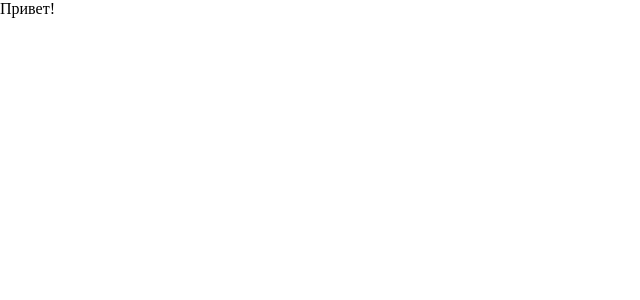
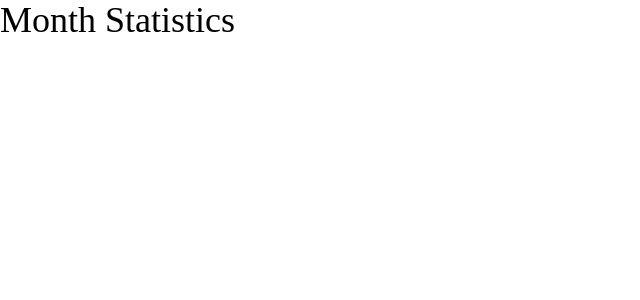
Before and after one commit to maximlitvinov/weather-typescript-app, a React (Create React App) app: page /month-statistics in a window 1280 px wide. Shown: the top 300 px of the page, without its empty margins (0-640 px from the left). Built offline with nearby package versions, Linux system fonts and the light colour scheme.

Commit message:
Add React routing

```diff
--- a/package.json
+++ b/package.json
@@ -10,9 +10,11 @@
     "@types/node": "^16.18.11",
     "@types/react": "^18.0.27",
     "@types/react-dom": "^18.0.10",
+    "@types/react-router-dom": "^5.3.3",
     "normalize.css": "^8.0.1",
     "react": "^18.2.0",
     "react-dom": "^18.2.0",
+    "react-router-dom": "^6.7.0",
     "react-scripts": "5.0.1",
     "sass": "^1.57.1",
     "typescript": "^4.9.4",
--- a/src/App.tsx
+++ b/src/App.tsx
@@ -1,7 +1,18 @@
 import React from 'react';
+import { Route, Routes } from 'react-router';
+
+import Home from './pages/Home/Home';
+import MonthStatistics from './pages/MonthStatistics/MonthStatistics';
 
 function App() {
-  return <div className="App">Привет!</div>;
+  return (
+    <div className="App">
+      <Routes>
+        <Route path="/" element={<Home />} />
+        <Route path="/month-statistics" element={<MonthStatistics />} />
+      </Routes>
+    </div>
+  );
 }
 
 export default App;
--- a/src/index.tsx
+++ b/src/index.tsx
@@ -1,11 +1,15 @@
 import React from 'react';
 import ReactDOM from 'react-dom/client';
+import { BrowserRouter as Router } from 'react-router-dom';
+
 import App from './App';
 import './styles/index.scss';
 
 const root = ReactDOM.createRoot(document.getElementById('root') as HTMLElement);
 root.render(
   <React.StrictMode>
-    <App />
+    <Router>
+      <App />
+    </Router>
   </React.StrictMode>,
 );
--- /dev/null
+++ b/src/pages/Home/Home.module.scss
@@ -0,0 +1,3 @@
+.home {
+  font-size: 30px;
+}
--- /dev/null
+++ b/src/pages/Home/Home.tsx
@@ -0,0 +1,11 @@
+import React from 'react';
+
+import style from './Home.module.scss';
+
+type Props = {};
+
+const Home = (props: Props) => {
+  return <div className={style.home}>Home</div>;
+};
+
+export default Home;
--- /dev/null
+++ b/src/pages/MonthStatistics/MonthStatistics.module.scss
@@ -0,0 +1,3 @@
+.month {
+  font-size: 36px;
+}
--- /dev/null
+++ b/src/pages/MonthStatistics/MonthStatistics.tsx
@@ -0,0 +1,11 @@
+import React from 'react';
+
+import style from './MonthStatistics.module.scss';
+
+type Props = {};
+
+const MonthStatistics = (props: Props) => {
+  return <div className={style.month}>Month Statistics</div>;
+};
+
+export default MonthStatistics;
```
Also changed, not shown: 1 other file (tests, documents, lock files or other folders).
